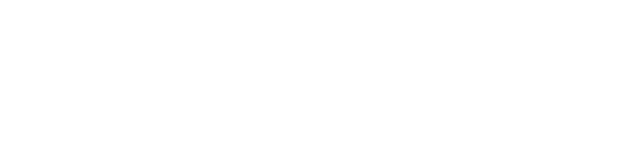
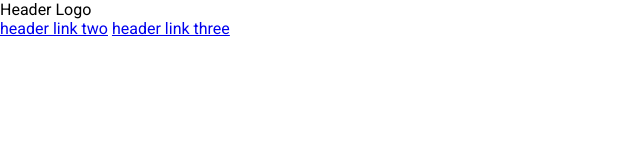
Before and after one commit to HashtagDevM/landing-page, a plain HTML site: page index.html in a window 1280 px wide. Shown: the whole page, without its empty margins (0-640 px from the left). Drawn offline with Linux system fonts and the light colour scheme.

Commit message:
Content & Styling
feat: Hero section plus content added including the logo and nav-bar links.

feat: Roboto font added via adding the Google font link in the head of the HTML document.

feat: Root colors added for the page as well as the Roboto font to the html documnet.

```diff
--- a/index.html
+++ b/index.html
@@ -5,7 +5,25 @@
 		<meta http-equiv="X-UA-Compatible" content="IE=edge" />
 		<meta name="viewport" content="width=device-width, initial-scale=1.0" />
 		<title>Landing Page</title>
+		<link rel="preconnect" href="https://fonts.googleapis.com" />
+		<link rel="preconnect" href="https://fonts.gstatic.com" crossorigin />
+		<link
+			href="https://fonts.googleapis.com/css2?family=Roboto:ital,wght@0,400;1,700&display=swap"
+			rel="stylesheet"
+		/>
 		<link rel="stylesheet" href="style.css" />
 	</head>
-	<body></body>
+	<body>
+		<header class="hero">
+			<nav class="nav-bar">
+				<div class="logo">Header Logo</div>
+				<div class="nav-links">
+					<a href="#">header link two</a>
+					<a href="#">header link three</a>
+				</div>
+			</nav>
+
+			<div class="hero-content"></div>
+		</header>
+	</body>
 </html>
--- a/style.css
+++ b/style.css
@@ -0,0 +1,13 @@
+:root {
+	--light-text: #e5e7eb;
+	--dark-text: #1f2937;
+	--dominant-color: #1f2937;
+	--secondary-color: #f9faf8;
+	--accent-color: #3882f6;
+}
+
+html,
+body {
+	font-family: "Roboto", sans-serif;
+	margin: 0;
+}
```
